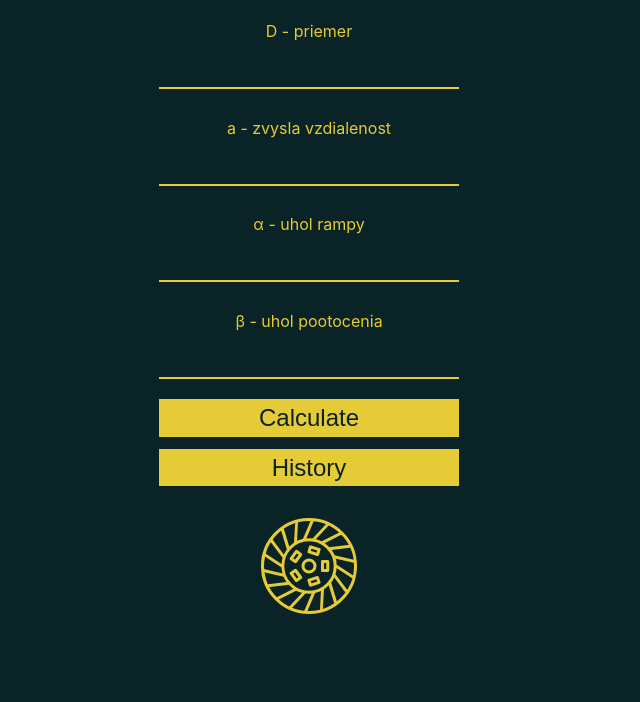
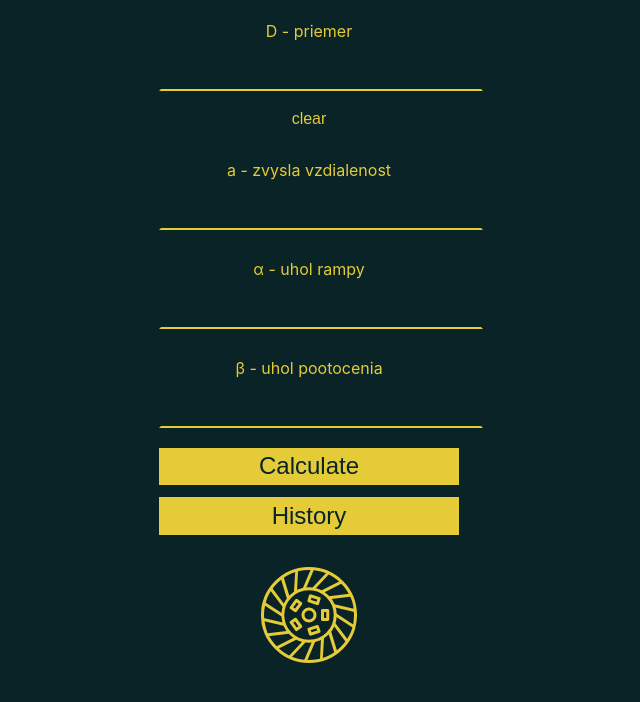
Before and after one commit to mcapkovic/clutch, a React (Create React App) app: page / in a window 1280 px wide. Shown: the top 702 px of the page, without its empty margins (331-971 px from the left). Built offline with nearby package versions, Linux system fonts and the light colour scheme.

Commit message:
ADD clear dummy button

```diff
--- a/src/App.css
+++ b/src/App.css
@@ -74,12 +74,31 @@
   color: #092327;
   width: 100%;
   text-align: center;
-
   text-decoration: none;
   overflow: hidden;
   cursor: pointer;
   outline: none;
 }
+
+.my-button:active:after {
+  padding: 0;
+  margin: 0;
+  opacity: 1;
+  transition: 0s;
+}
+
+.clear-field-button{
+  margin: 0.5em 0 0.5em 0;
+  background-color: #092327;
+  color: #e5cb37;
+  font-size: 1em;
+}
+
+
+/* .clear-field-button:active{
+  background-color: #e5cb37;
+  color: #092327;
+} */
 
 .button-effect{
   -webkit-transition-duration: 0.4s; /* Safari */
@@ -99,19 +118,6 @@
   transition: all 0.8s
 }
 
-.my-button:active:after {
-  padding: 0;
-  margin: 0;
-  opacity: 1;
-  transition: 0s
-}
-
-.result-field{
-  border: 2px solid #e5cb37;
-  font-size: 1.5em;
-  padding: 0.2em;
-}
-
 label{
   display: block;
   padding-top: 1.3em;
@@ -121,18 +127,32 @@ input {
   color: #e5cb37;
   font-size: 1.5em;
   background: #092327;
-  width: 100%;
+  /* width: 100%; */
   padding: 5px;
   margin: 8px 0;
   box-sizing: border-box;
-  border: none;
+  outline: none;
+}
+
+/* .inputAddOn{
+  display: flex;
+} */
+
+.input-field{
+  border: 2px solid #092327;
   border-bottom: 2px solid #e5cb37;
   -webkit-transition: 0.5s;
   transition: 0.5s;
-  outline: none;
+  /* flex: 1; */
 }
 
-input:focus {
+.result-field{
+  -webkit-transition: 0.5s;
+  transition: 0.5s;
+  border: 2px solid #e5cb37;
+}
+
+.input-field:focus {
   border-bottom: 2px solid #092327;
 }
 
@@ -142,6 +162,10 @@ input[type=number]::-webkit-outer-spin-button {
   margin: 0;
 }
 
+input[type=number] {
+  -moz-appearance:textfield; /* Firefox */
+}
+
 ul {
   list-style-type: none;
   margin: 0;
--- a/src/App.js
+++ b/src/App.js
@@ -7,9 +7,11 @@ import "./App.css";
 function calculateMissing(inputAlpha, inputBetha, inputD, inputA) {
   let alpha;
   let betha;
-  if(inputAlpha){
+  if (inputAlpha) {
     alpha = inputAlpha;
-    betha = (360 * inputA) / (Math.PI * inputD * Math.tan(inputAlpha * Math.PI/180)) ;
+    betha =
+      (360 * inputA) /
+      (Math.PI * inputD * Math.tan((inputAlpha * Math.PI) / 180));
   }
   // else if(inputBetha){
   //   alpha = (360 * inputD * inputBetha * Math.tan(alpha))/360;
@@ -38,9 +40,13 @@ class App extends Component {
     document.getElementById("history").classList.toggle("history-open");
   }
 
-  handleInputChange(event) {
+  async handleInputChange(event) {
     let { name, value } = event.target;
-    this.setState({ [name]: value });
+    await this.setState({ [name]: value });
+
+    this.state.inputA
+      ? document.getElementById("bethaInput").classList.add("result-field")
+      : document.getElementById("bethaInput").classList.remove("result-field");
   }
 
   handleCalculateClick() {
@@ -56,7 +62,7 @@ class App extends Component {
       Number(inputAlpha),
       Number(inputBetha),
       Number(inputD),
-      Number(inputA),
+      Number(inputA)
     );
 
     let newHistory = history;
@@ -73,9 +79,11 @@ class App extends Component {
   render() {
     return (
       <div className="App">
+
         <label htmlFor="inputD">D - priemer</label>
+        <div className="inputAddOn">
           <input
-          className="crt-text-shadow"
+            className="crt-text-shadow input-field"
             name="inputD"
             type="number"
             autoComplete="off"
@@ -83,10 +91,12 @@ class App extends Component {
             value={this.state.inputD}
             onChange={this.handleInputChange}
           />
+          <button class="my-button clear-field-button button-effect">clear</button>
+        </div>
 
         <label htmlFor="inputA">a - zvysla vzdialenost</label>
         <input
-          className="crt-text-shadow"
+          className="crt-text-shadow input-field"
           name="inputA"
           type="number"
           autoComplete="off"
@@ -97,7 +107,7 @@ class App extends Component {
 
         <label htmlFor="alpha">α - uhol rampy</label>
         <input
-          className="crt-text-shadow"
+          className="crt-text-shadow input-field"
           name="alpha"
           type="number"
           autoComplete="off"
@@ -106,13 +116,14 @@ class App extends Component {
           onChange={this.handleInputChange}
         />
 
-        <label htmlFor="betha">β - uhol pootocenia</label>
+        <label htmlFor="bethaInput">β - uhol pootocenia</label>
         <input
-          className="crt-text-shadow"
+          disabled={this.state.inputA}
+          className="crt-text-shadow input-field"
           name="betha"
           type="number"
           autoComplete="off"
-          id="betha"
+          id="bethaInput"
           value={this.state.betha}
           onChange={this.handleInputChange}
         />
```
Also changed, not shown: 1 other file (tests, documents, lock files or other folders). Lines whose indentation alone changed are shown as unchanged.
